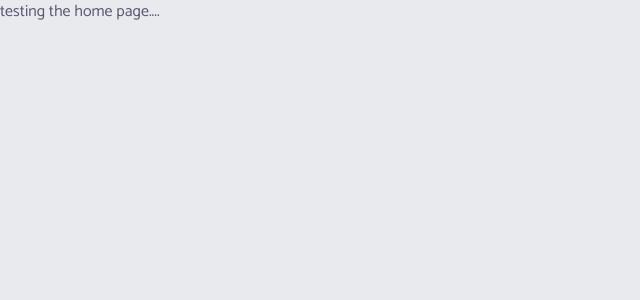
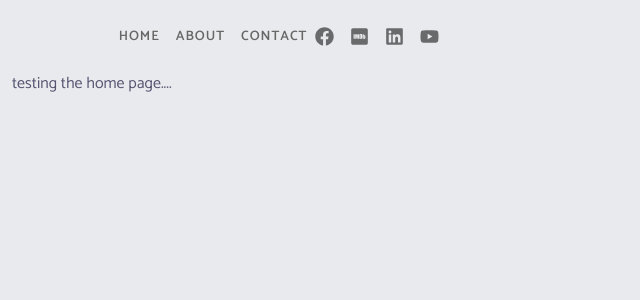
Before and after one commit to johnclamy/nextjs-blog, a Next.js app: page / in a window 1280 px wide. Shown: the top 300 px of the page, without its empty margins (0-640 px from the left). Built offline with nearby package versions, Linux system fonts and the light colour scheme.

Commit message:
edited layout in _app

```diff
--- /dev/null
+++ b/components/layout/Layout.js
@@ -0,0 +1,15 @@
+import { Container, Row, Col } from 'react-bootstrap'
+import UpperNavbar from './UpperNavbar'
+
+export default function Layout({ children }) {
+  return (
+    <Container fluid>
+      <Row>
+        <Col md={{ span: 10, offset: 1 }}>
+          <UpperNavbar />
+        </Col>
+      </Row>
+      {children}
+    </Container>
+  )
+}
--- a/pages/_app.js
+++ b/pages/_app.js
@@ -1,7 +1,8 @@
 import '../styles/globals.css'
+import Layout from '../components/layout/Layout'
 
 function MyApp({ Component, pageProps }) {
-  return (<Component {...pageProps} />)
+  return <Layout><Component {...pageProps} /></Layout>
 }
 
 export default MyApp
```
